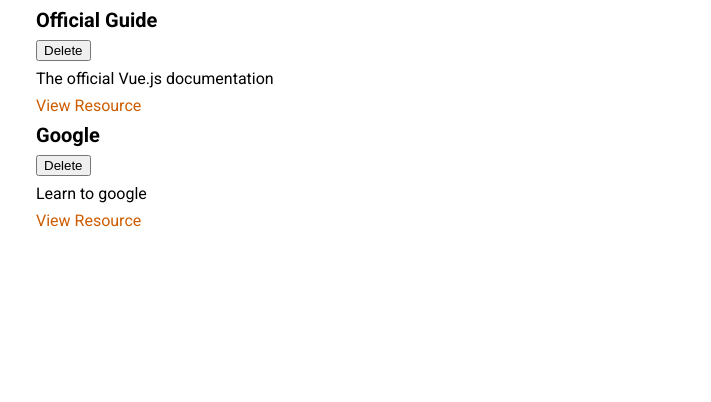
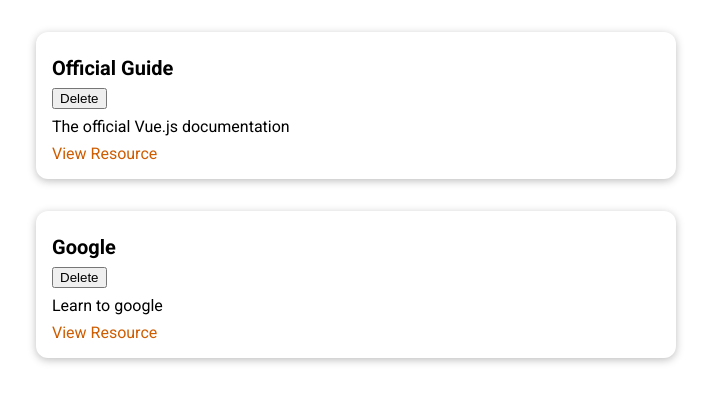
Before and after one commit to Alexandra2888/learn_resources, a Vue app: page / in a window 1280 px wide. Shown: the top 402 px of the page, without its empty margins (284-995 px from the left). Built offline with nearby package versions, Linux system fonts and the light colour scheme.

Commit message:
finishing BaseCard

```diff
--- a/src/components/UI/BaseCard.vue
+++ b/src/components/UI/BaseCard.vue
@@ -1,5 +1,7 @@
 <template>
-<div></div>
+<div>
+    <slot></slot>
+    </div>
 </template>
 
 <style scoped>
--- a/src/components/learning-resources/LearningResource.vue
+++ b/src/components/learning-resources/LearningResource.vue
@@ -1,14 +1,14 @@
 <template>
     <li>
-        <div>
+        <base-card>
             <header></header>
             <h3>{{ title }}</h3>
             <button>Delete</button>
-        </div>
         <p>{{ description }}</p>
         <nav>
             <a :href="link">View Resource</a>
         </nav>
+        </base-card>
     </li>
 </template>
 
```
Also changed, not shown: src/main.js (+6 -1 lines).
